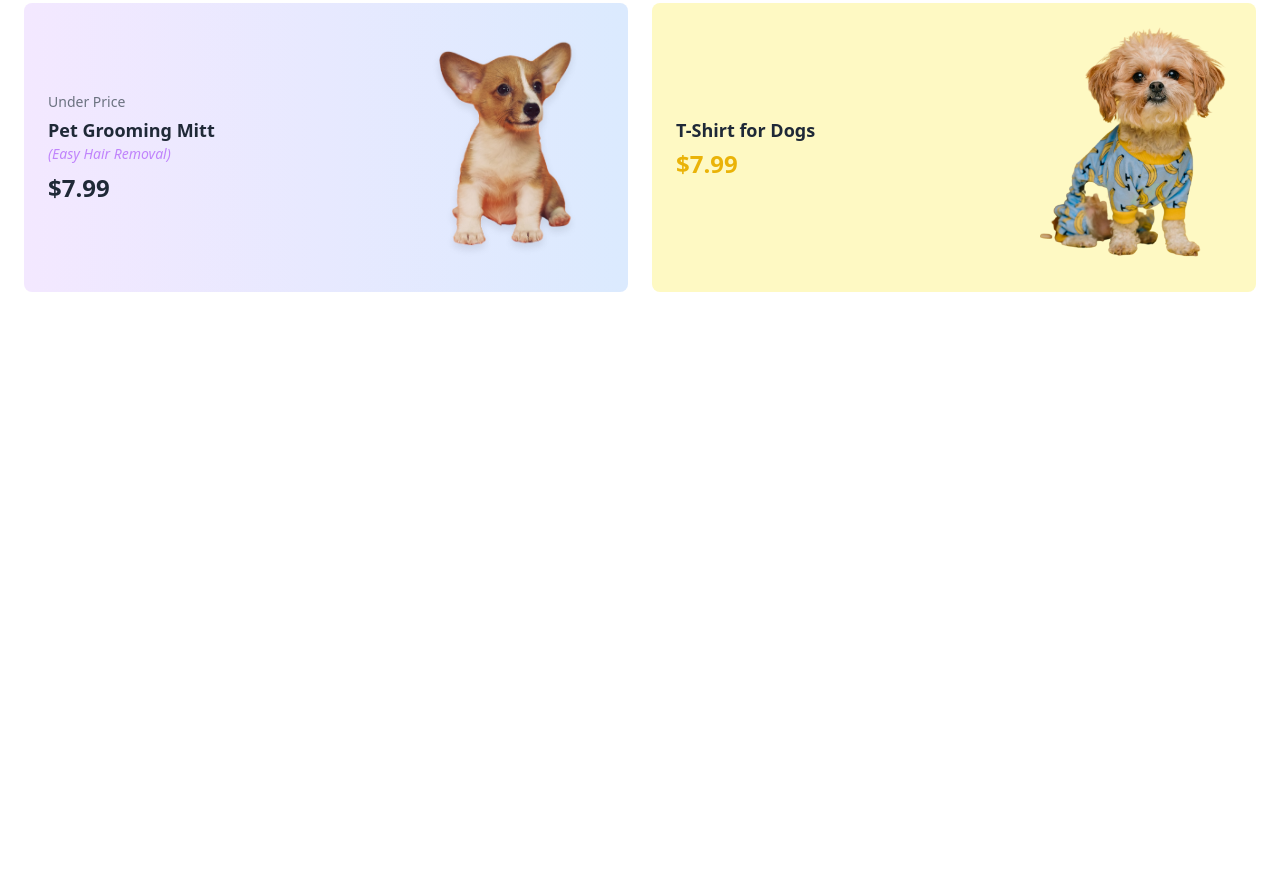
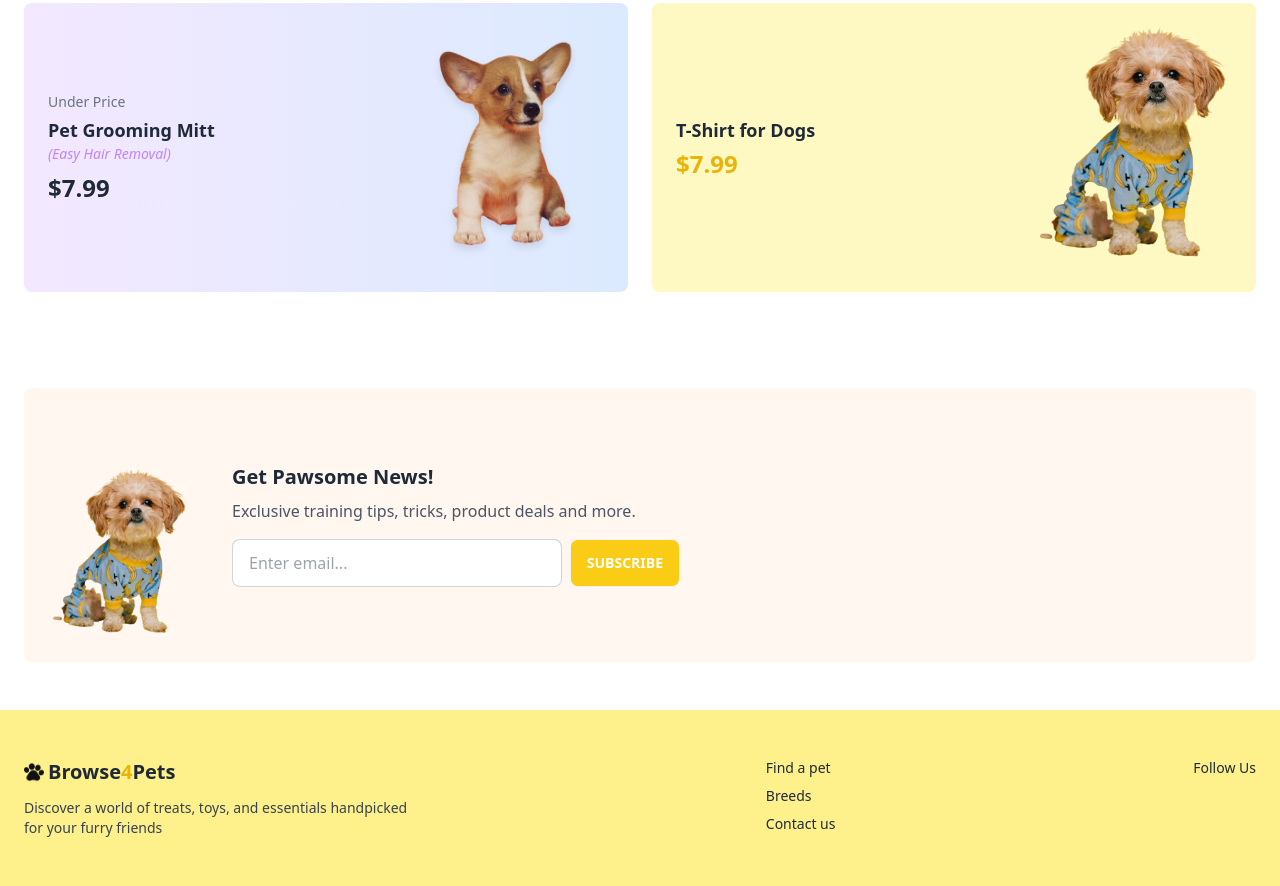
Before and after one commit to farihach8888/Assignment_03_Category_0001, a plain HTML site: page index.html in a window 1280 px wide. Shown: the part 1573-2459 px from the top of the page. Before the commit the page ends 1913 px from the top, so only its background shows below. Drawn offline with nearby package versions, Linux system fonts and the light colour scheme.

Commit message:
Footer code added

```diff
--- a/index.html
+++ b/index.html
@@ -242,7 +242,57 @@
 
     </div>
   </section>
+  <!-- Newsletter Section -->
+<section class="bg-white px-6 py-12">
+  <div class="bg-[#FFF7F0] rounded-lg flex flex-col md:flex-row items-center justify-between p-6 gap-6">
+    <img src="c1-assets\cute-pet-small.png" alt="Dog" class="w-36 md:w-40">
 
+    <div class="flex-1">
+      <h2 class="text-xl font-bold mb-2">Get Pawsome News!</h2>
+      <p class="text-gray-600 mb-4">Exclusive training tips, tricks, product deals and more.</p>
 
+      <div class="flex flex-col sm:flex-row gap-2 max-w-md">
+        <input type="email" placeholder="Enter email..." class="input input-bordered w-full" />
+        <button class="btn bg-yellow-400 hover:bg-yellow-500 text-white">Subscribe</button>
+      </div>
+    </div>
+  </div>
+</section>
+
+<!-- Footer -->
+<footer class="bg-yellow-200 px-6 py-12">
+  <div class="flex flex-col md:flex-row justify-between gap-10">
+
+    <!-- Left: Logo & Description -->
+    <div class="flex flex-col gap-3 max-w-sm">
+      <div class="flex items-center gap-1 text-xl font-bold">
+        <img src="c1-assets\logo-footer.png" alt="Paw" class="w-5 h-5">
+        <span>Browse<span class="text-yellow-500">4</span>Pets</span>
+      </div>
+      <p class="text-sm text-gray-700">
+        Discover a world of treats, toys, and essentials handpicked for your furry friends
+      </p>
+    </div>
+
+    <!-- Center: Links -->
+    <div class="flex flex-col gap-2 text-sm">
+      <a href="#" class="hover:underline">Find a pet</a>
+      <a href="#" class="hover:underline">Breeds</a>
+      <a href="#" class="hover:underline">Contact us</a>
+    </div>
+
+    <!-- Right: Social Media -->
+    <div class="flex flex-col gap-2 text-sm">
+      <span class="font-medium">Follow Us</span>
+      <div class="flex gap-4 text-xl">
+        <a href="#"><i class="fa-brands fa-facebook"></i></a>
+        <a href="#"><i class="fa-brands fa-instagram"></i></a>
+        <a href="#"><i class="fa-brands fa-youtube"></i></a>
+        <a href="#"><i class="fa-brands fa-linkedin"></i></a>
+      </div>
+    </div>
+
+  </div>
+</footer>
 </body>
 </html>
```
